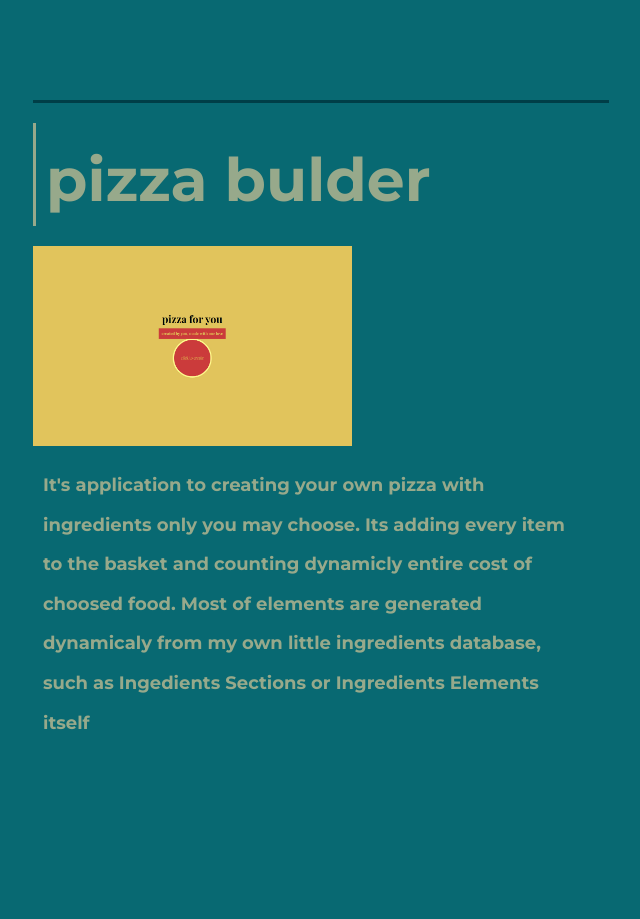
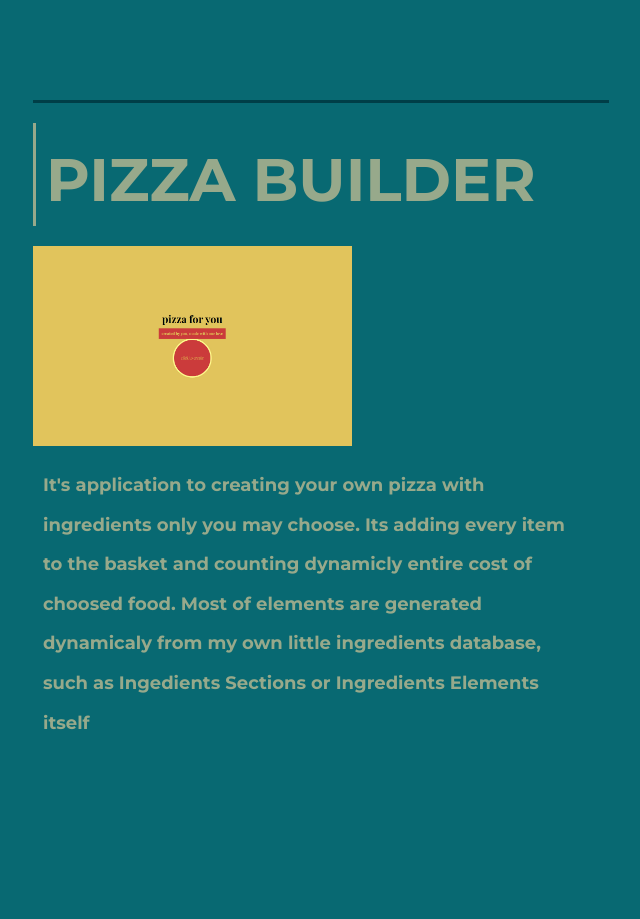
Before and after one commit to PanTrick584/personal-project, a website: page index.html in a window 1280 px wide. Shown: the part 3340-4259 px from the top of the page, without its empty margins (67-707 px from the left). Drawn offline with Linux system fonts and the light colour scheme.

Commit message:
little typo change

```diff
--- a/index.html
+++ b/index.html
@@ -93,7 +93,7 @@
                 <!-- PROJECT PIZZA BUILDER -->
                 <div class="projects__box">
                     <h1 class="projects__h1 h1 transition off__right findHeader">
-                         pizza bulder
+                         PIZZA BUILDER
                     </h1>
                     <div class="projects__linkContainer transition off__right findParagraph">
                         <a href="https://pizza-builder-app.netlify.app" class="projects__link">
```
